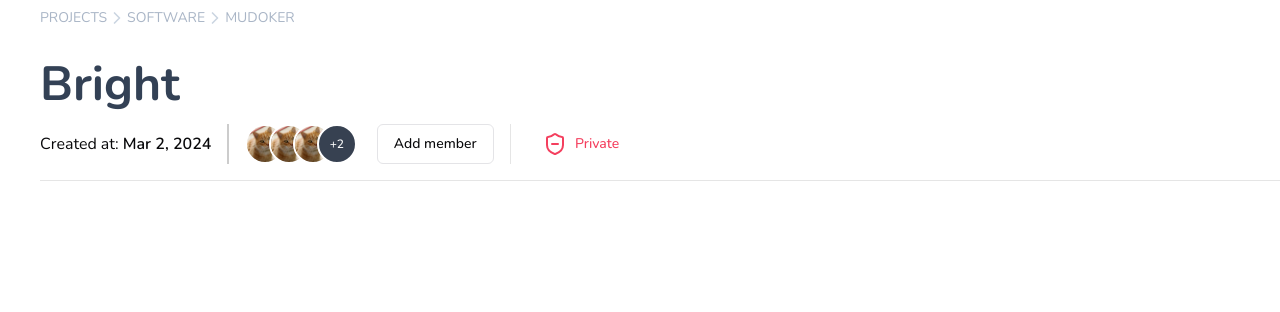
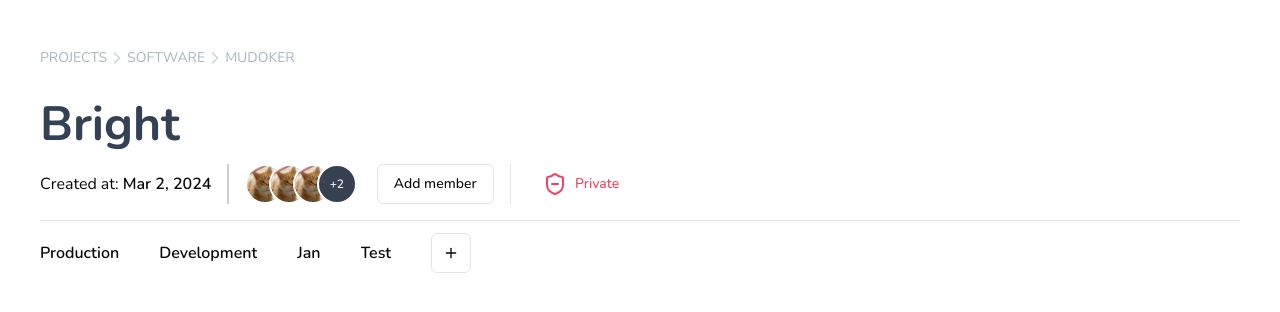
Before and after one commit to zenbright/Bright_FE, a React (Vite) app: page / in a window 1280 px wide. Shown: the top 312 px of the page. Built offline with nearby package versions, Linux system fonts and the light colour scheme.

Commit message:
feat: add tabbar

```diff
--- /dev/null
+++ b/src/features/dashboard/components/boardSelect.jsx
@@ -0,0 +1,45 @@
+import React, {useState} from 'react';
+import PropTypes from 'prop-types';
+import {Plus} from 'lucide-react';
+import {Button} from '@/components/ui/button';
+
+const sampleTableNames = ['Production', 'Development', 'Jan', 'Test'];
+
+const ButtonGroup = ({tableNames = sampleTableNames}) => {
+  const [selectedButton, setSelectedButton] = useState(null);
+
+  const handleButtonClick = (buttonIndex) => {
+    setSelectedButton(buttonIndex);
+  };
+
+  return (
+    <div className='flex gap-10 mt-3'>
+      {tableNames.map((tableName, index) => (
+        <button
+          key={index}
+          className={
+            `text-left overflow-hidden text-ellipsis whitespace-nowrap transition-all duration-75 font-semibold
+            ${selectedButton === index ? 'text-blue-700 border-b-2 border-blue-700' : ''}`
+          }
+          style={{maxWidth: '20rem'}}
+
+
+          onClick={() => handleButtonClick(index)}
+        >
+          {tableName}
+        </button>
+      ))}
+
+      <Button variant="outline" size="icon">
+        <Plus className="h-4 w-4" />
+      </Button>
+    </div>
+  );
+};
+
+ButtonGroup.propTypes = {
+  tableNames: PropTypes.arrayOf(PropTypes.string),
+
+};
+
+export default ButtonGroup;
--- a/src/features/dashboard/components/dashboardPage.jsx
+++ b/src/features/dashboard/components/dashboardPage.jsx
@@ -6,10 +6,11 @@ import {MemberList} from './memList';
 import {CreationDate} from './dateCreation';
 import {Button} from '@/components/ui/button';
 import {ShieldMinus} from 'lucide-react';
+import ButtonGroup from './boardSelect';
 
 export const Page = () => {
   return (
-    <div className='ml-10'>
+    <div className='p-10 w-full'>
       <div>
         <ProjectBreadCrumbs projectType='SOFTWARE' projectOwner='MUDOKER' />
 
@@ -29,6 +30,7 @@ export const Page = () => {
       </div>
 
       <Divider height='0.75px'/>
+      <ButtonGroup />
     </div>
   );
 };
```
